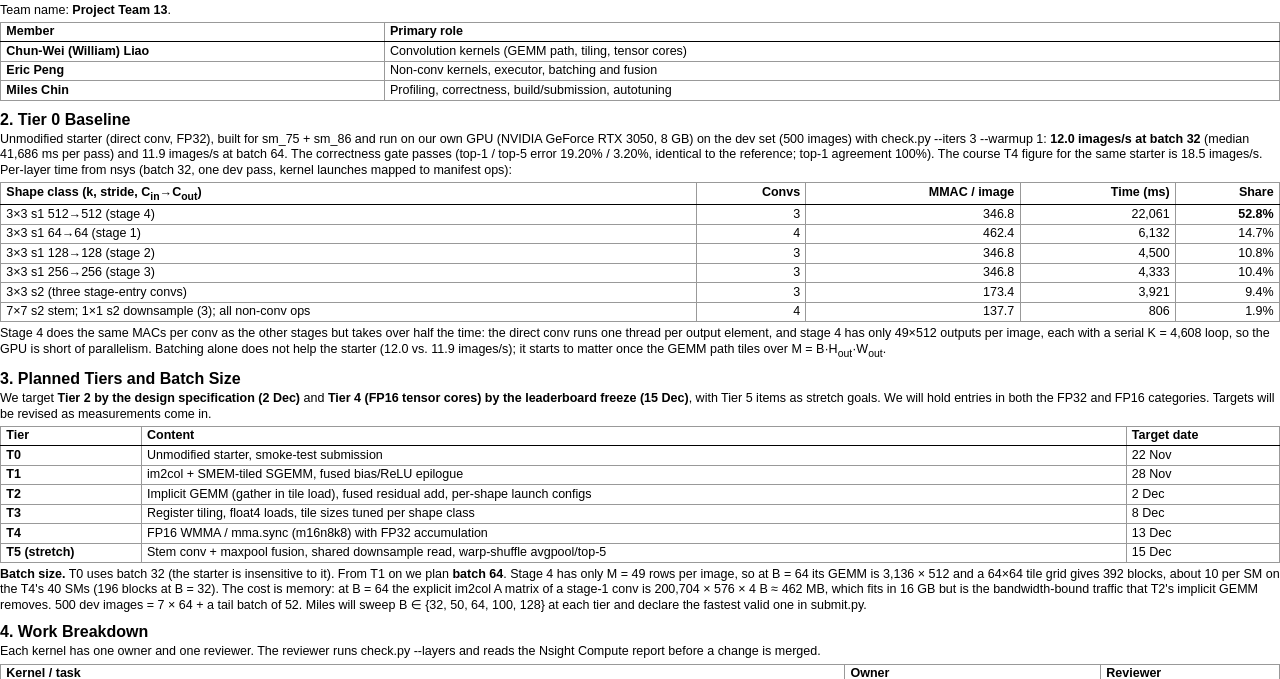
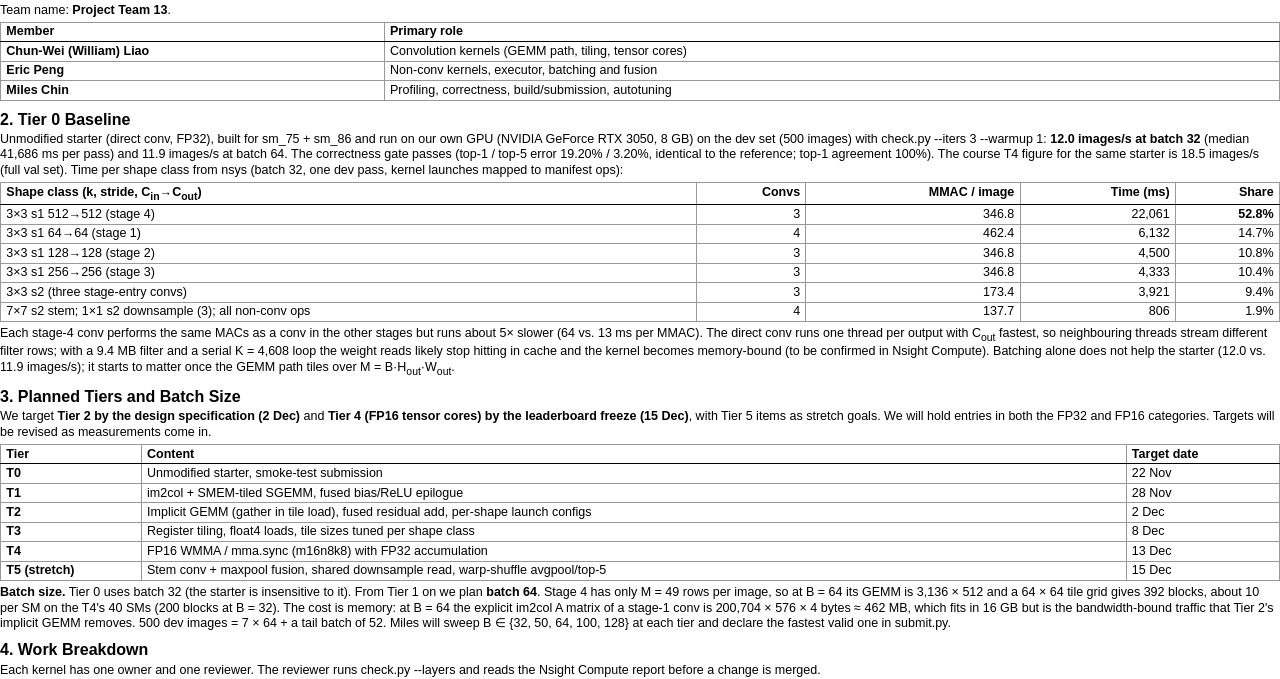
Before and after one commit to mileschintw/fall-2026, a plain HTML site: page gpu/hw/final-project-proposal/proposal_v2.html in a window 1280 px wide. Shown: the part 55-734 px from the top of the page. Drawn offline with Linux system fonts and the light colour scheme.

Commit message:
作業說明 11/20 16:34 PT: GPU Proposal v2 校稿修正
- B = 32 時 stage 4 是 200 個 block（原寫 196）
- stage 4 變慢的解釋改成 weight 讀取 memory-bound（每 MMAC 64 vs 13 ms），原本的「平行度不足」和 batch 實測矛盾
- T4 的 18.5 images/s 標明是 full val set；tier 寫法統一；Work Breakdown 移到第 2 頁避免表格跨頁

Co-Authored-By: Claude Opus 5.5 <noreply@anthropic.com>

```diff
--- a/gpu/hw/final-project-proposal/proposal_v2.html
+++ b/gpu/hw/final-project-proposal/proposal_v2.html
@@ -37,7 +37,7 @@
 </table>
 
 <h2>2. Tier 0 Baseline</h2>
-<p>Unmodified starter (direct conv, FP32), built for sm_75 + sm_86 and run on our own GPU (NVIDIA GeForce RTX 3050, 8 GB) on the dev set (500 images) with <span class="m">check.py --iters 3 --warmup 1</span>: <b>12.0 images/s at batch 32</b> (median 41,686 ms per pass) and 11.9 images/s at batch 64. The correctness gate passes (top-1 / top-5 error 19.20% / 3.20%, identical to the reference; top-1 agreement 100%). The course T4 figure for the same starter is 18.5 images/s. Per-layer time from nsys (batch 32, one dev pass, kernel launches mapped to manifest ops):</p>
+<p>Unmodified starter (direct conv, FP32), built for sm_75 + sm_86 and run on our own GPU (NVIDIA GeForce RTX 3050, 8 GB) on the dev set (500 images) with <span class="m">check.py --iters 3 --warmup 1</span>: <b>12.0 images/s at batch 32</b> (median 41,686 ms per pass) and 11.9 images/s at batch 64. The correctness gate passes (top-1 / top-5 error 19.20% / 3.20%, identical to the reference; top-1 agreement 100%). The course T4 figure for the same starter is 18.5 images/s (full val set). Time per shape class from nsys (batch 32, one dev pass, kernel launches mapped to manifest ops):</p>
 <table>
 <tr><th>Shape class (k, stride, C<sub>in</sub>&rarr;C<sub>out</sub>)</th><th class="n">Convs</th><th class="n">MMAC / image</th><th class="n">Time (ms)</th><th class="n">Share</th></tr>
 <tr><td>3&times;3 s1 512&rarr;512 (stage 4)</td><td class="n">3</td><td class="n">346.8</td><td class="n">22,061</td><td class="n"><b>52.8%</b></td></tr>
@@ -47,7 +47,7 @@
 <tr><td>3&times;3 s2 (three stage-entry convs)</td><td class="n">3</td><td class="n">173.4</td><td class="n">3,921</td><td class="n">9.4%</td></tr>
 <tr><td>7&times;7 s2 stem; 1&times;1 s2 downsample (3); all non-conv ops</td><td class="n">4</td><td class="n">137.7</td><td class="n">806</td><td class="n">1.9%</td></tr>
 </table>
-<p>Stage 4 does the same MACs per conv as the other stages but takes over half the time: the direct conv runs one thread per output element, and stage 4 has only 49&times;512 outputs per image, each with a serial K = 4,608 loop, so the GPU is short of parallelism. Batching alone does not help the starter (12.0 vs. 11.9 images/s); it starts to matter once the GEMM path tiles over M = B&middot;H<sub>out</sub>&middot;W<sub>out</sub>.</p>
+<p>Each stage-4 conv performs the same MACs as a conv in the other stages but runs about 5&times; slower (64 vs. 13 ms per MMAC). The direct conv runs one thread per output with C<sub>out</sub> fastest, so neighbouring threads stream different filter rows; with a 9.4 MB filter and a serial K = 4,608 loop the weight reads likely stop hitting in cache and the kernel becomes memory-bound (to be confirmed in Nsight Compute). Batching alone does not help the starter (12.0 vs. 11.9 images/s); it starts to matter once the GEMM path tiles over M = B&middot;H<sub>out</sub>&middot;W<sub>out</sub>.</p>
 
 <h2>3. Planned Tiers and Batch Size</h2>
 <p>We target <b>Tier 2 by the design specification (2 Dec)</b> and <b>Tier 4 (FP16 tensor cores) by the leaderboard freeze (15 Dec)</b>, with Tier 5 items as stretch goals. We will hold entries in both the FP32 and FP16 categories. Targets will be revised as measurements come in.</p>
@@ -60,9 +60,9 @@
 <tr><td class="b">T4</td><td>FP16 WMMA / mma.sync (m16n8k8) with FP32 accumulation</td><td>13 Dec</td></tr>
 <tr><td class="b nw">T5 (stretch)</td><td>Stem conv + maxpool fusion, shared downsample read, warp-shuffle avgpool/top-5</td><td>15 Dec</td></tr>
 </table>
-<p><b>Batch size.</b> T0 uses batch 32 (the starter is insensitive to it). From T1 on we plan <b>batch 64</b>. Stage 4 has only M = 49 rows per image, so at B = 64 its GEMM is 3,136 &times; 512 and a 64&times;64 tile grid gives 392 blocks, about 10 per SM on the T4's 40 SMs (196 blocks at B = 32). The cost is memory: at B = 64 the explicit im2col A matrix of a stage-1 conv is 200,704 &times; 576 &times; 4 B &asymp; 462 MB, which fits in 16 GB but is the bandwidth-bound traffic that T2's implicit GEMM removes. 500 dev images = 7 &times; 64 + a tail batch of 52. Miles will sweep B &isin; {32, 50, 64, 100, 128} at each tier and declare the fastest valid one in submit.py.</p>
+<p><b>Batch size.</b> Tier 0 uses batch 32 (the starter is insensitive to it). From Tier 1 on we plan <b>batch 64</b>. Stage 4 has only M = 49 rows per image, so at B = 64 its GEMM is 3,136 &times; 512 and a 64 &times; 64 tile grid gives 392 blocks, about 10 per SM on the T4's 40 SMs (200 blocks at B = 32). The cost is memory: at B = 64 the explicit im2col A matrix of a stage-1 conv is 200,704 &times; 576 &times; 4 bytes &asymp; 462 MB, which fits in 16 GB but is the bandwidth-bound traffic that Tier 2's implicit GEMM removes. 500 dev images = 7 &times; 64 + a tail batch of 52. Miles will sweep B &isin; {32, 50, 64, 100, 128} at each tier and declare the fastest valid one in submit.py.</p>
 
-<h2>4. Work Breakdown</h2>
+<h2 class="page2">4. Work Breakdown</h2>
 <p>Each kernel has one owner and one reviewer. The reviewer runs check.py --layers and reads the Nsight Compute report before a change is merged.</p>
 <table>
 <tr><th>Kernel / task</th><th style="width:20%">Owner</th><th style="width:14%">Reviewer</th></tr>
```
Also changed, not shown: 1 other file.
